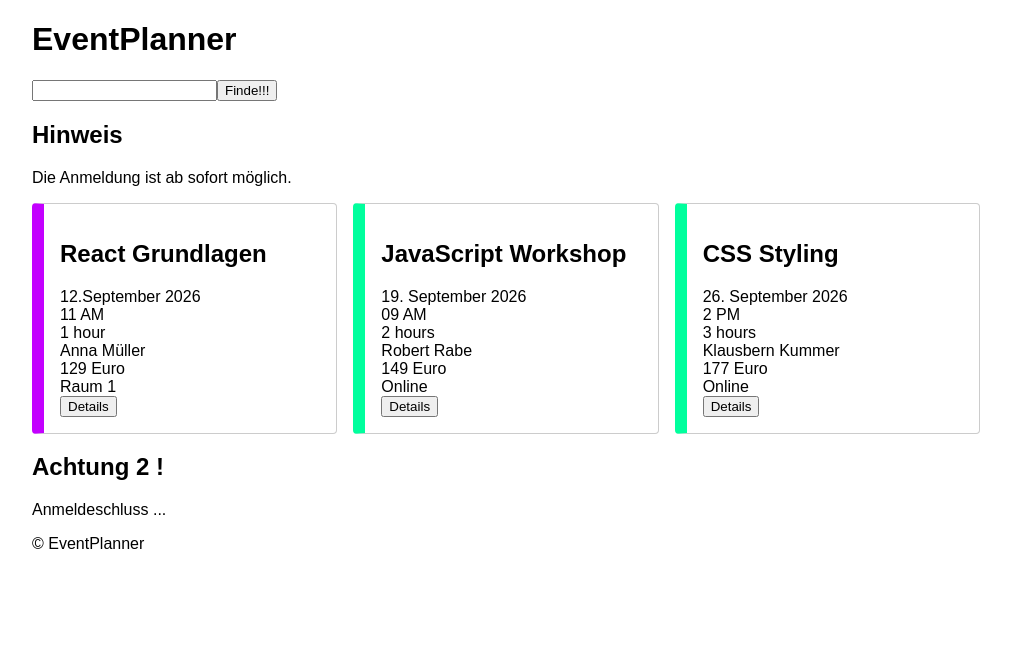
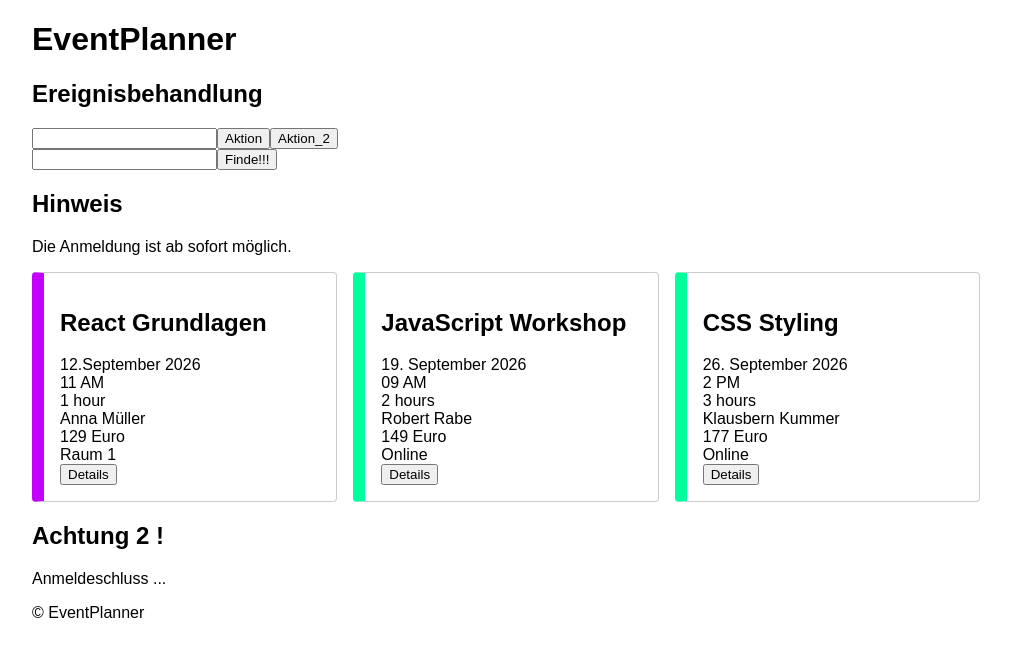
Before and after one commit to KaiGeyer/eventplanner, a React (Vite) app: page / in a window 1280 px wide. Shown: the top 656 px of the page, without its empty margins (134-1145 px from the left). Built offline with nearby package versions, Linux system fonts and the light colour scheme.

Commit message:
feat: Practise React events and intercations

```diff
--- /dev/null
+++ b/src/components/InteractionCard.jsx
@@ -0,0 +1,52 @@
+export default function InteractionCard({ title }) {
+
+    function handleChange(event) {
+        console.log("Eingabe: ", event.target.value);
+    }
+
+    function handleClick() {
+        console.log("Button geklickt");
+
+    }
+
+    function handleMouseEnter() {
+        console.log("Mouse Enter");
+    }
+
+    function handleMouseLeave() {
+        console.log("Mouse leave");
+    }
+
+
+    return (
+        <article
+            className="interaction-card"
+            onMouseEnter={handleMouseEnter}
+            onMouseLeave={handleMouseLeave}
+        >
+            <h2>{ title } </h2>
+
+            <input
+            type="text"
+            onChange={handleChange}
+            />
+
+            <button onClick= {handleClick}>
+                Aktion
+            </button>
+
+            <button onClick= {handleClick}>
+                Aktion_2
+            </button>
+
+
+
+        </article>
+
+
+
+    );
+
+
+
+}
--- a/src/main.jsx
+++ b/src/main.jsx
@@ -7,6 +7,8 @@ import Search from "./components/Search";
 import EventList from "./components/EventList";
 import Footer from "./components/Footer";
 import InfoBox from "./components/InfoBox";
+import InteractionCard from "./components/InteractionCard";
+
 
 const root = createRoot(document.querySelector("#root"));
 
@@ -22,6 +24,9 @@ function App() {
 
         <main>
             <div className="container">
+
+                <InteractionCard title={"Ereignisbehandlung"} />
+
                 <Search />
 
                 <InfoBox title="Hinweis">
```
